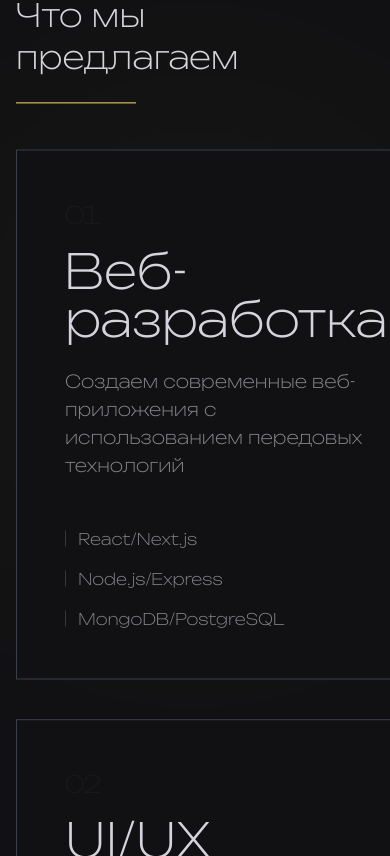
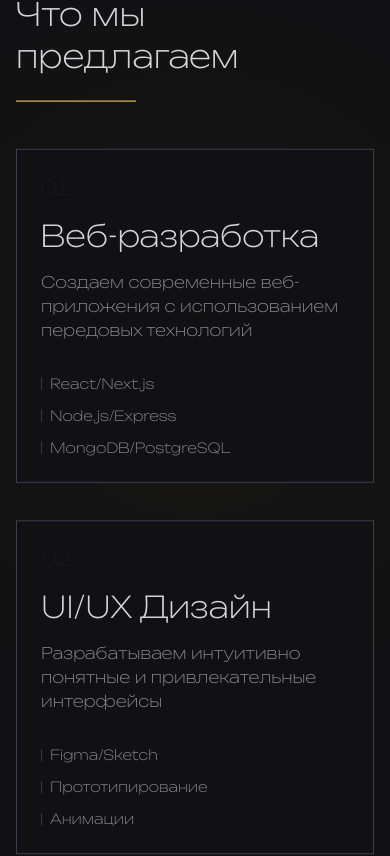
Before and after one commit to burkovmu/web5, a Next.js app: page / in a window 390 px wide. Shown: the part 3948-4804 px from the top of the page. Built offline with nearby package versions, Linux system fonts and the light colour scheme.

Commit message:
fix: уменьшены размеры плашек в мобильной версии секции услуг

```diff
--- a/src/components/ServicesSection.tsx
+++ b/src/components/ServicesSection.tsx
@@ -55,7 +55,7 @@ const ServiceCard = ({ service, index }: { service: typeof services[0], index: n
       onMouseLeave={() => setIsHovered(false)}
       className="relative group"
     >
-      <div className="relative overflow-hidden bg-[#111113] p-12 h-full border border-[#393f4d] transition-all duration-500">
+      <div className="relative overflow-hidden bg-[#111113] p-6 md:p-12 h-full border border-[#393f4d] transition-all duration-500">
         <motion.div
           initial={{ opacity: 0, scale: 0.8 }}
           animate={{
@@ -69,7 +69,7 @@ const ServiceCard = ({ service, index }: { service: typeof services[0], index: n
 
         <div className="relative z-10">
           <motion.div
-            className="text-2xl font-stolzl text-[#d4d4dc]/20 mb-4"
+            className="text-xl md:text-2xl font-stolzl text-[#d4d4dc]/20 mb-4"
             animate={{
               x: isHovered ? 20 : 0,
               opacity: isHovered ? 0.4 : 0.2
@@ -80,7 +80,7 @@ const ServiceCard = ({ service, index }: { service: typeof services[0], index: n
           </motion.div>
 
           <motion.h3
-            className="text-5xl font-stolzl text-[#d4d4dc] mb-6"
+            className="text-3xl md:text-5xl font-stolzl text-[#d4d4dc] mb-4 md:mb-6"
             initial={{ opacity: 0, y: 20 }}
             animate={{ opacity: 1, y: 0 }}
             transition={{ delay: index * 0.2 + 0.4 }}
@@ -89,7 +89,7 @@ const ServiceCard = ({ service, index }: { service: typeof services[0], index: n
           </motion.h3>
 
           <motion.p
-            className="text-[#d4d4dc]/60 font-stolzl mb-12 text-lg"
+            className="text-[#d4d4dc]/60 font-stolzl mb-8 md:mb-12 text-base md:text-lg"
             initial={{ opacity: 0 }}
             animate={{ opacity: 1 }}
             transition={{ delay: index * 0.2 + 0.5 }}
@@ -97,7 +97,7 @@ const ServiceCard = ({ service, index }: { service: typeof services[0], index: n
             {service.description}
           </motion.p>
 
-          <div className="space-y-4">
+          <div className="space-y-3 md:space-y-4">
             {service.features.map((feature, i) => (
               <motion.div
                 key={i}
@@ -109,10 +109,10 @@ const ServiceCard = ({ service, index }: { service: typeof services[0], index: n
                     delay: index * 0.2 + 0.6 + i * 0.1
                   }
                 }}
-                className="flex items-center space-x-3 group"
+                className="flex items-center space-x-2 md:space-x-3 group"
               >
-                <div className="w-[1px] h-4 bg-[#feda6a]/20 group-hover:bg-[#feda6a] transition-colors duration-300" />
-                <span className="text-[#d4d4dc]/60 font-stolzl group-hover:text-[#feda6a] transition-colors duration-300">
+                <div className="w-[1px] h-3 md:h-4 bg-[#feda6a]/20 group-hover:bg-[#feda6a] transition-colors duration-300" />
+                <span className="text-sm md:text-base text-[#d4d4dc]/60 font-stolzl group-hover:text-[#feda6a] transition-colors duration-300">
                   {feature}
                 </span>
               </motion.div>
```
